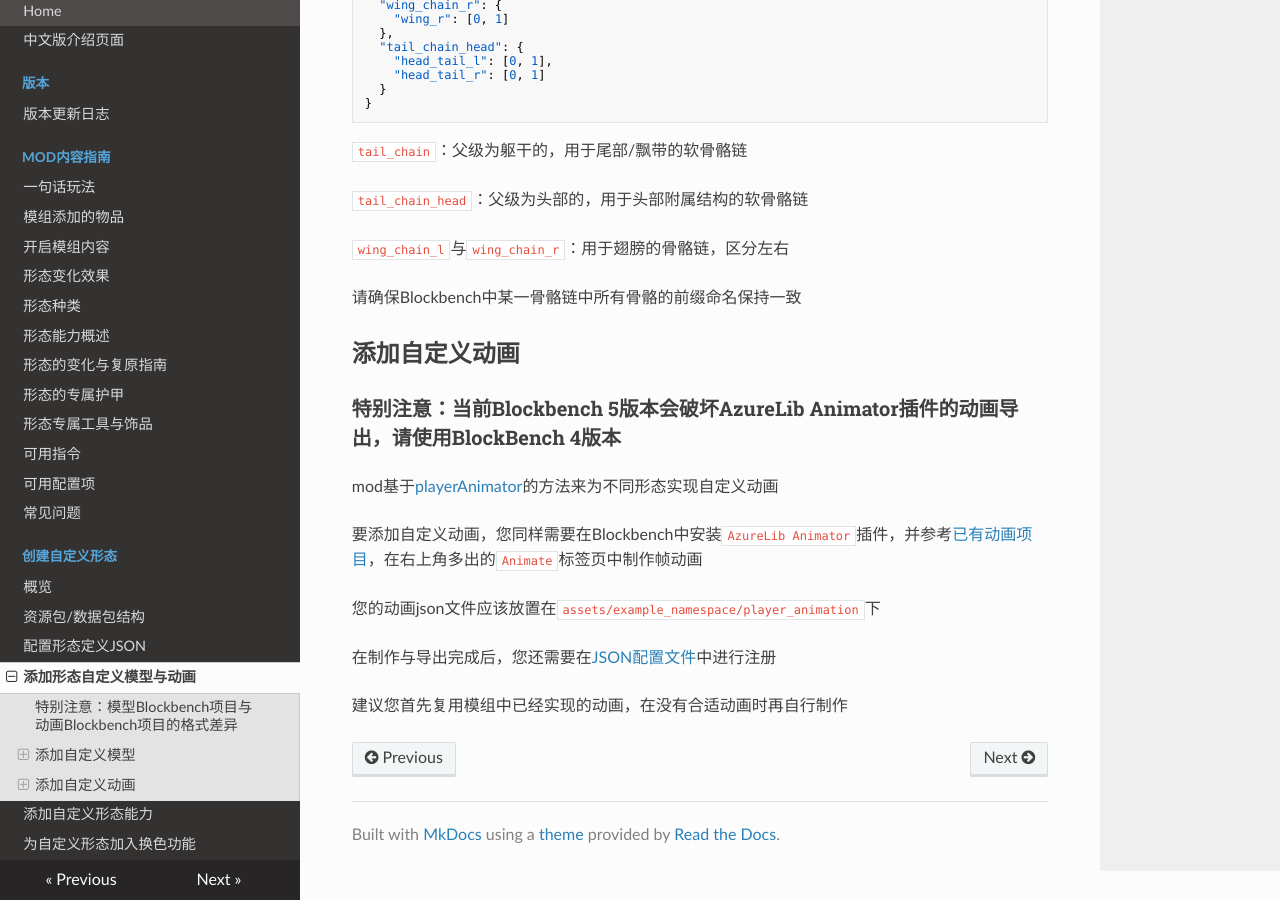
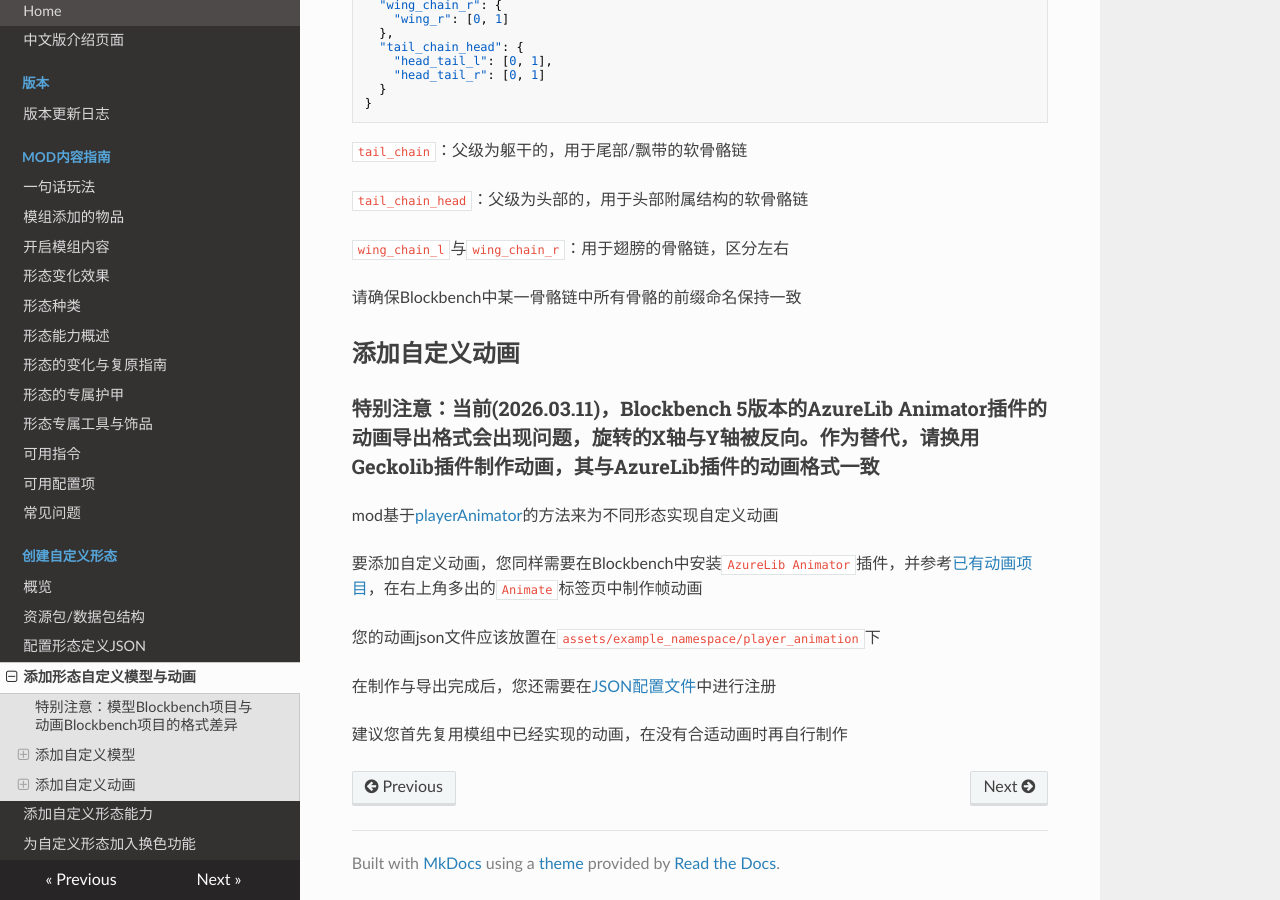
Before and after one commit to onixary/ssc_wiki, an MkDocs documentation site: the page built from docs/custom_forms/originfur_resource_pack.md, in a window 1280 px wide and 900 px high, scrolled down 1233 px. Built offline with MkDocs 1.6.1, drawn with Linux system fonts in a browser that asks for light colours; nearby versions of some CDN libraries.

Commit message:
更新动画插件问题

```diff
--- a/docs/custom_forms/originfur_resource_pack.md
+++ b/docs/custom_forms/originfur_resource_pack.md
@@ -66,7 +66,7 @@ mod额外实现了用于尾部/飘带等的软骨骼以及动态翅膀。其也
 
 ## 添加自定义动画
 
-### 特别注意：当前Blockbench 5版本会破坏AzureLib Animator插件的动画导出，请使用BlockBench 4版本
+### 特别注意：当前(2026.03.11)，Blockbench 5版本的AzureLib Animator插件的动画导出格式会出现问题，旋转的X轴与Y轴被反向。作为替代，请换用Geckolib插件制作动画，其与AzureLib插件的动画格式一致
 
 mod基于[playerAnimator](https://modrinth.com/mod/playeranimator)的方法来为不同形态实现自定义动画
 
```
